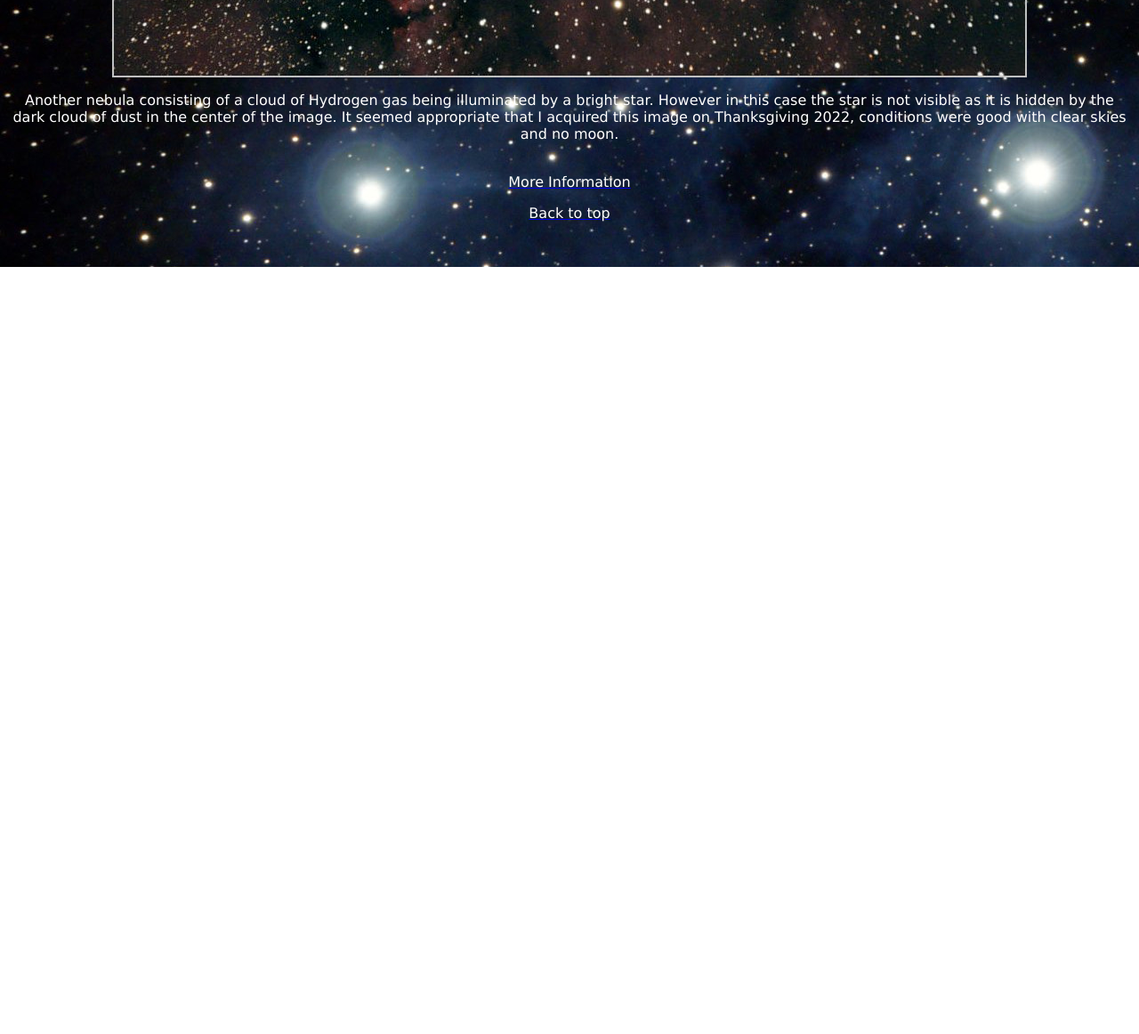
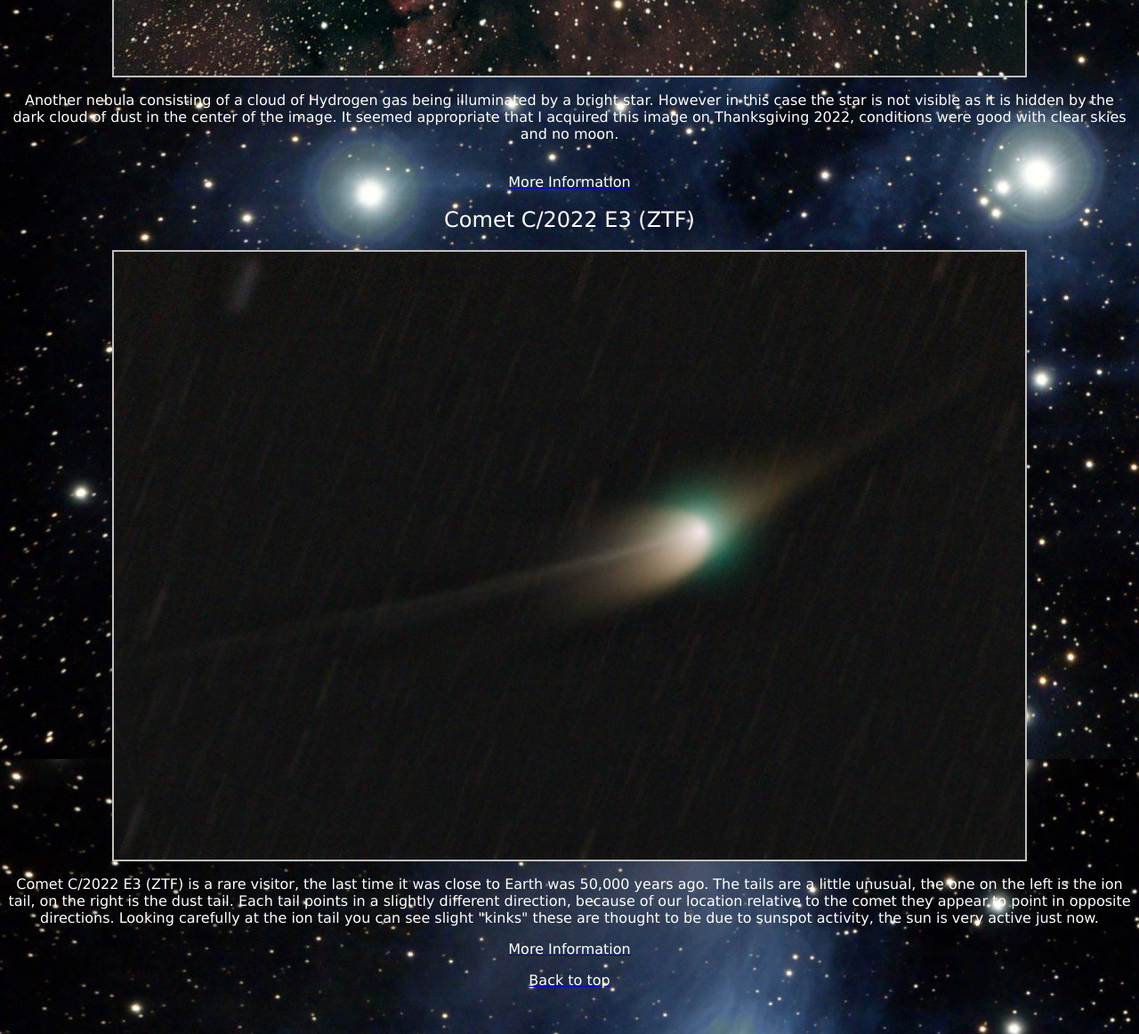
Before and after one commit to hefy-jefy/Website, a plain HTML site: page gallery.html in a window 1280 px wide. Shown: the part 6347-7509 px from the top of the page at 89% size. Before the commit the page ends 6647 px from the top, so only its background shows below. Drawn offline with Linux system fonts and the light colour scheme.

Commit message:
Add files via upload

```diff
--- a/gallery.html
+++ b/gallery.html
@@ -119,6 +119,21 @@ and no moon.<br>
 <p style="text-align: center">
 <a href="http://en.wikipedia.org/wiki/North_America_Nebula">
 <font color="#FFFFFF">More Information</font></a></p>
+<h2 style="text-align: center">
+Comet C/2022 E3 (ZTF)</h2>
+<p style="text-align: center">
+<img border="0" src="images/C_2022_E3_1.jpg" width="1028" height="687"></p>
+<p style="text-align: center">
+Comet C/2022 E3 (ZTF) is a rare visitor, the last time it was close to Earth was
+50,000 years ago. The tails are a little unusual, the one on the left is the ion
+tail, on the right is the dust tail. Each tail points in a slightly different
+direction, because of our location relative to the comet they appear to point in
+opposite directions. Looking carefully at the ion tail you can see slight
+&quot;kinks&quot; these are thought to be due to sunspot activity, the sun is very active
+just now.</p>
+<p style="text-align: center">
+<a href="https://en.wikipedia.org/wiki/Comet_tail"><font color="#FFFFFF">More
+Information</font></a></p>
 <p style="text-align: center">
 <a href="#top"><font color="#FFFFFF">Back to top</font></a>
 </p>
```
